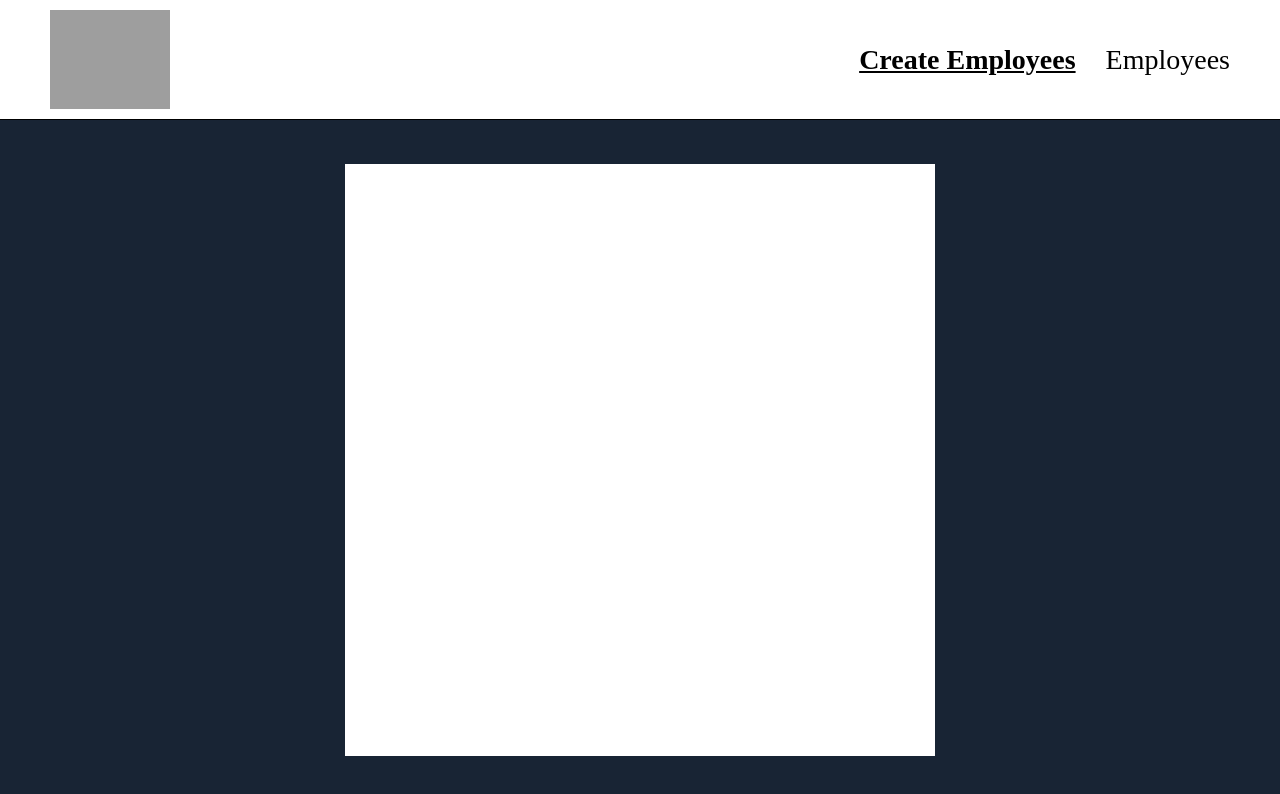
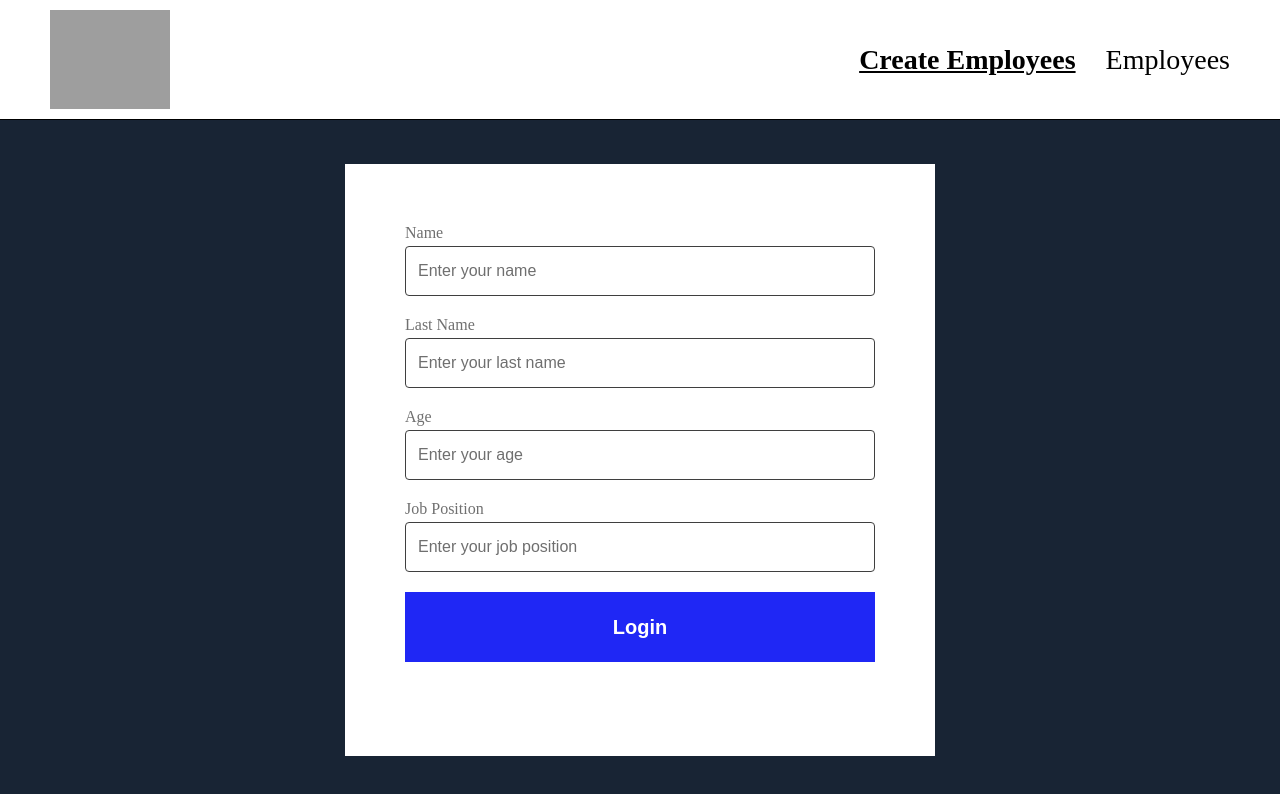
Before and after one commit to AllaBeloshapka/React_ts, a React (Vite) app: page /create in a window 1280 px wide. Shown: the top 794 px of the page. Built offline with nearby package versions, Linux system fonts and the light colour scheme; grey boxes are pictures that could not be loaded.

Commit message:
Add Create_Employee.tsx & Employee.tsx & styles.ts & types.ts

```diff
--- a/src/pages/Project_15/Create_Employee/Create_Employee.tsx
+++ b/src/pages/Project_15/Create_Employee/Create_Employee.tsx
@@ -1,14 +1,103 @@
 import { AppLayoutContext } from "../Layout";
-import { FormaWrapper } from "./styles";
+import { Container, FormaWrapper } from "./styles";
 import { useContext } from "react";
+import { useFormik } from "formik";
+import * as Yup from "yup";
+import Button from "components/Button/Button";
+import Input from "components/Input/Input";
+import { DATA } from "./types";
+
+// Ваплидация формы с помощью Yup
+const validationSchema = Yup.object().shape({
+  [DATA.NAME]: Yup.string().required("Name field is required"),
+  [DATA.LAST_NAME]: Yup.string().required("Last name field is required"),
+  [DATA.AGE]: Yup.number()
+    .required("Age field is required")
+    .positive("Age must be a positive number"),
+  [DATA.JOB_POSITION]: Yup.string().required("Job position field is required"),
+});
 
 function Create_Employee() {
-  const text = useContext(AppLayoutContext);
+  //Получаем контекст приложения
+const context = useContext(AppLayoutContext);
 
+if (!context) {
+  return null;
+}
+
+const { setEmployee } = context;
+
+  //Инициализируем formik для управления формой
+  const formik = useFormik({
+    initialValues: {
+      [DATA.NAME]: "",
+      [DATA.LAST_NAME]: "",
+      [DATA.AGE]: "",
+      [DATA.JOB_POSITION]: "",
+    },
+    // Подключаем схему валидации
+    validationSchema: validationSchema,
+    // Отключаем валидацию при изменении полей
+    validateOnChange: false,
+
+    // Обработчик отправки формы
+   onSubmit: (values, helpers) => {
+  setEmployee({
+    name: values[DATA.NAME],
+    lastName: values[DATA.LAST_NAME],
+    age: values[DATA.AGE],
+    jobPosition: values[DATA.JOB_POSITION],
+  });
+
+  helpers.resetForm();
+},
+
+  });
   return (
     <FormaWrapper>
+      <form onSubmit={formik.handleSubmit}>
+        <Container>
+          <Input
+            id="name-id"
+            name={DATA.NAME}
+            placeholder="Enter your name"
+            label="Name"
+            value={formik.values[DATA.NAME]}
+            onChange={formik.handleChange}
+            error={formik.errors[DATA.NAME]}
+          />
+          <Input
+            id="last-name-id"
+            name={DATA.LAST_NAME}
+            placeholder="Enter your last name"
+            label="Last Name"
+            value={formik.values[DATA.LAST_NAME]}
+            onChange={formik.handleChange}
+            error={formik.errors[DATA.LAST_NAME]}
+          />
+          <Input
+            id="age-id"
+            name={DATA.AGE}
+            placeholder="Enter your age"
+            label="Age"
+            value={formik.values[DATA.AGE]}
+            onChange={formik.handleChange}
+            error={formik.errors[DATA.AGE]}
+          />
+          <Input
+            id="job-id"
+            name={DATA.JOB_POSITION}
+            placeholder="Enter your job position"
+            label="Job Position"
+            value={formik.values[DATA.JOB_POSITION]}
+            onChange={formik.handleChange}
+            error={formik.errors[DATA.JOB_POSITION]}
+          />
 
+          <Button name="Login" type="submit" />
+        </Container>
+      </form>
     </FormaWrapper>
-  )
+  );
 }
 export default Create_Employee;
--- a/src/pages/Project_15/Create_Employee/styles.ts
+++ b/src/pages/Project_15/Create_Employee/styles.ts
@@ -5,3 +5,10 @@ width: 590px;
 height: 592px;
 background: white;
 `;
+
+export const Container = styled.div`
+  display: flex;
+  flex-direction: column;
+  gap: 20px;
+  padding: 60px;
+`;
--- /dev/null
+++ b/src/pages/Project_15/Create_Employee/types.ts
@@ -0,0 +1,6 @@
+export enum DATA {
+  NAME = "name",
+  LAST_NAME = "lastName",
+  AGE = "age",
+  JOB_POSITION = "jobPosition",
+}
--- a/src/pages/Project_15/Employees/Employees.tsx
+++ b/src/pages/Project_15/Employees/Employees.tsx
@@ -1,13 +1,29 @@
 import { useContext } from "react";
 import { AppLayoutContext } from "../Layout";
-import { DataTitle, DataWrapper } from "./styles";
+import { DataWrapper, Label, Value } from "./styles";
+import { PageWrapper } from "pages/EmployeeApp/LogIn/styles";
+import { DATA } from "../Create_Employee/types";
+
 
 function Employees() {
-  const text = useContext(AppLayoutContext);
+  const context = useContext(AppLayoutContext);
+  if (!context) {
+    return null;
+  }
+  const { employee } = context;
 
   return (
     <DataWrapper>
-      <DataTitle>{text}</DataTitle>
+       < PageWrapper>
+        <Label>name</Label>
+        <Value>{employee?.name}</Value>
+        <Label>surname</Label>
+        <Value>{employee?.lastName}</Value>
+        <Label>age</Label>
+        <Value>{employee?.age}</Value>
+        <Label>position</Label>
+        <Value>{employee?.jobPosition}</Value>
+        </ PageWrapper>
     </DataWrapper>
   )
 }
--- a/src/pages/Project_15/Employees/styles.ts
+++ b/src/pages/Project_15/Employees/styles.ts
@@ -6,8 +6,23 @@ height: 470px;
 background: white;
 `;
 
-export const DataTitle = styled.h2`
-font-size: 24px;
-font-weight: 700;
-color: black
+export const PageWrapper = styled.div`
+width: 590px;
+height: 470px;
+background-color:#ffffff;
+border-radius: 4px;
+padding: 60px;
+display: flex;
+flex-direction: column;
+gap: 30px;
+border: 1px solid #000000;
 `;
+export const Label = styled.p`
+font-size: 14px;
+color: #8F8F8F;
+`;
+export const Value = styled.p`
+font-size: 16px;
+color:black;
+font-weight: bold;
+`;
--- a/src/pages/Project_15/Layout.tsx
+++ b/src/pages/Project_15/Layout.tsx
@@ -1,5 +1,3 @@
-
-
 import { createContext, type ChangeEvent, useState } from "react";
 
 import {
@@ -15,27 +13,28 @@ import {
 import { type LayoutProps } from "./types";
 import { ROUTES } from "./routes";
 
-//Создаем контекст для передачи данных между компонентами
-export const AppLayoutContext = createContext<string | undefined>(undefined);
+//Типизация сотрудника
+export type Employee = {
+  name: string;
+  lastName: string;
+  age: string;
+  jobPosition: string;
+};
+
+type AppLayoutContextType = {
+  employee: Employee | null;
+  setEmployee: (employee: Employee) => void;
+};
+
+export const AppLayoutContext =
+  createContext<AppLayoutContextType | null>(null);
 
 function Layout({ children }: LayoutProps) {
-  //Состояния для хранения значений текста
-const [textValue, setTextValue] = useState<string>("");
-//Состояния для хранения окончательного текста и передачи его в контекст
-  const [text, setText] = useState<string>("");
-
-  //Обработчик изменения текста в текстовом поле
-  const onChangeText = (event: ChangeEvent<HTMLTextAreaElement>) => {
-    setTextValue(event.target.value);
-  };
-//Функция для обновления контекста с текущим значением текста
-  const userData = () => {
-    setText(textValue);
-  };
+  const [employee, setEmployee] = useState<Employee | null>(null);
 
   return (
     //Оборачиваем компоненты в провайдер контекста и передаем значение текста
-    <AppLayoutContext.Provider value={text}>
+    <AppLayoutContext.Provider value={{ employee, setEmployee }}>
       <AppHeader>
         <HeaderLogoWrapper>
           <HeaderLogoImage
@@ -55,7 +54,7 @@ const [textValue, setTextValue] = useState<string>("");
           <HeaderNavLink
             to={ROUTES.EMPLOYEES}
             style={resolveActiveNavLinkStyles}
->
+          >
             Employees
           </HeaderNavLink>
         </HeaderNavigation>
```
